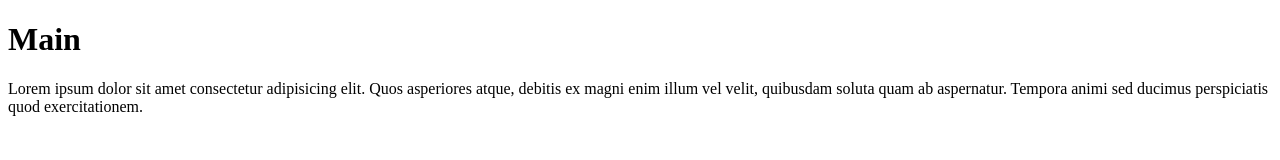
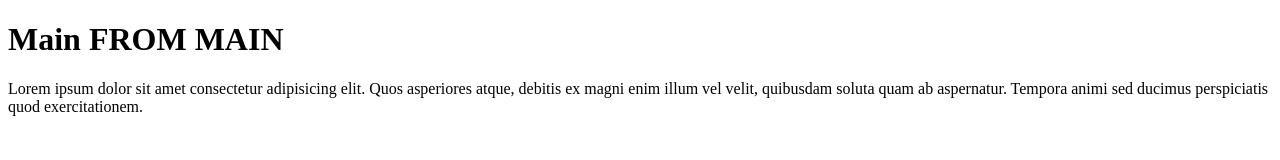
Before and after one commit to a-tatarenkov/git-lesson-branch-11.01-19, a plain HTML site: page index.html in a window 1280 px wide. Drawn offline with Linux system fonts and the light colour scheme.

Commit message:
refactoring h1 in index.html

```diff
--- a/index.html
+++ b/index.html
@@ -6,7 +6,7 @@
     <title>Document</title>
 </head>
 <body>
-    <h1>Main</h1>
+    <h1>Main FROM MAIN</h1>
     <p>Lorem ipsum dolor sit amet consectetur adipisicing elit. Quos asperiores atque, debitis ex magni enim illum vel velit, quibusdam soluta quam ab aspernatur. Tempora animi sed ducimus perspiciatis quod exercitationem.</p>
 </body>
 </html>
```
